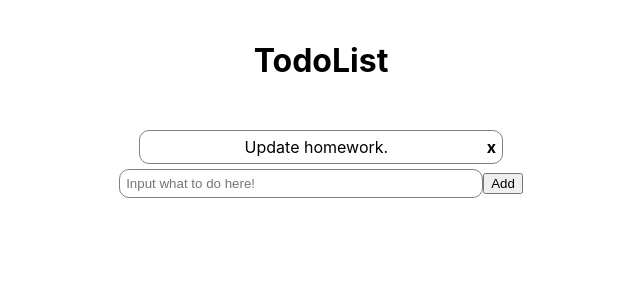
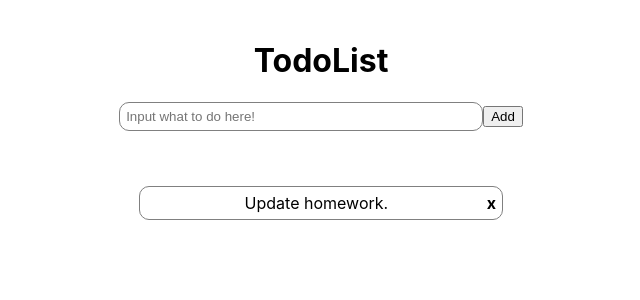
Before and after one commit to mrklorenz/react-redux-todolist, a React (Create React App) app: page / in a window 1280 px wide. Shown: the top 300 px of the page, without its empty margins (319-959 px from the left). Built offline with nearby package versions, Linux system fonts and the light colour scheme.

Commit message:
[ReactRedux][Mark] feat: Switched todo group and todo form position

```diff
--- a/src/features/todos/components/TodoList.js
+++ b/src/features/todos/components/TodoList.js
@@ -7,8 +7,8 @@ function TodoList(props) {
     return (
         <div className="todoList">
             <h1>TodoList</h1>
+            <TodoForm></TodoForm>
             <TodoGroup></TodoGroup>
-            <TodoForm></TodoForm>
         </div>
     );
 }
```
